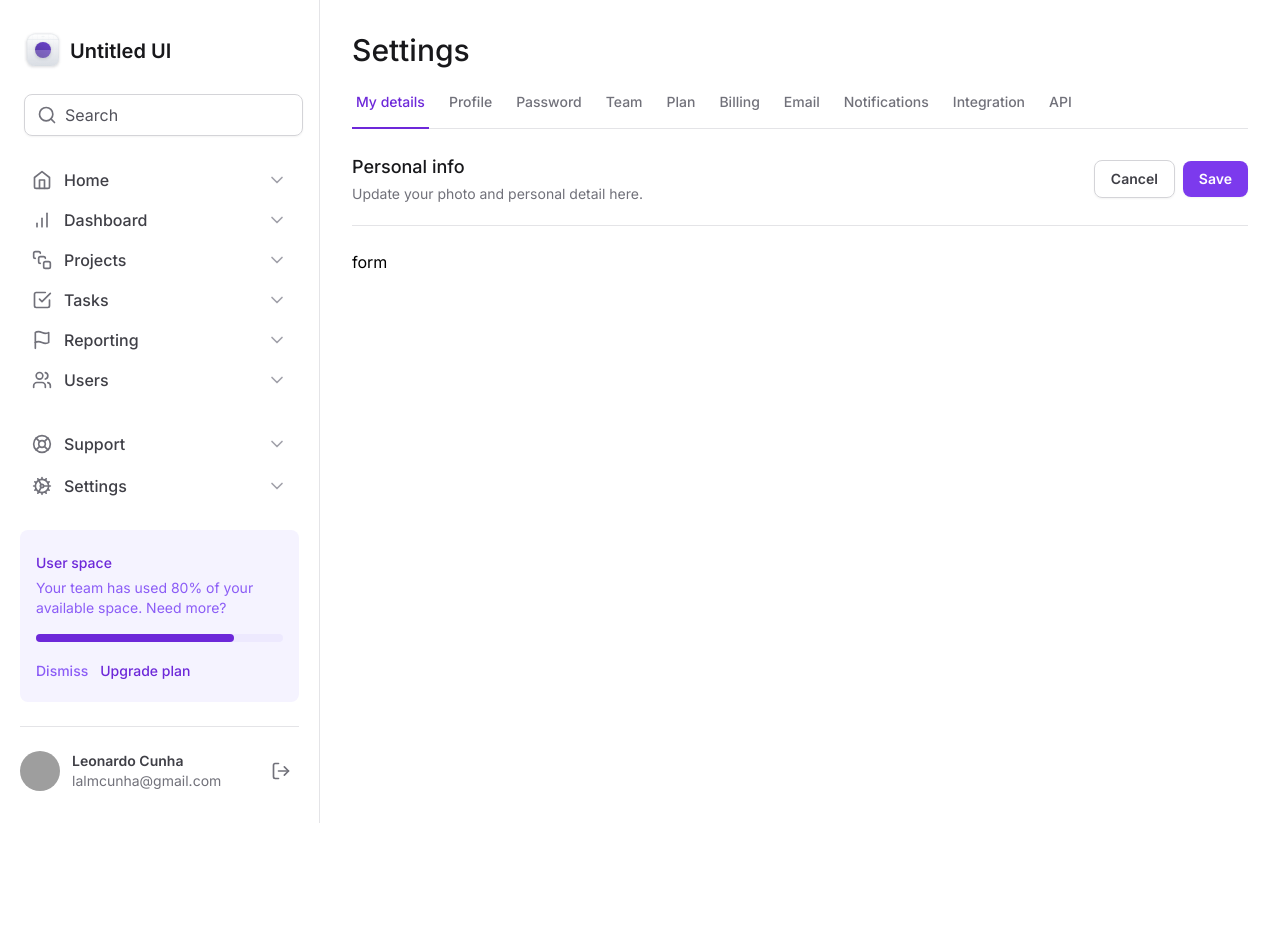
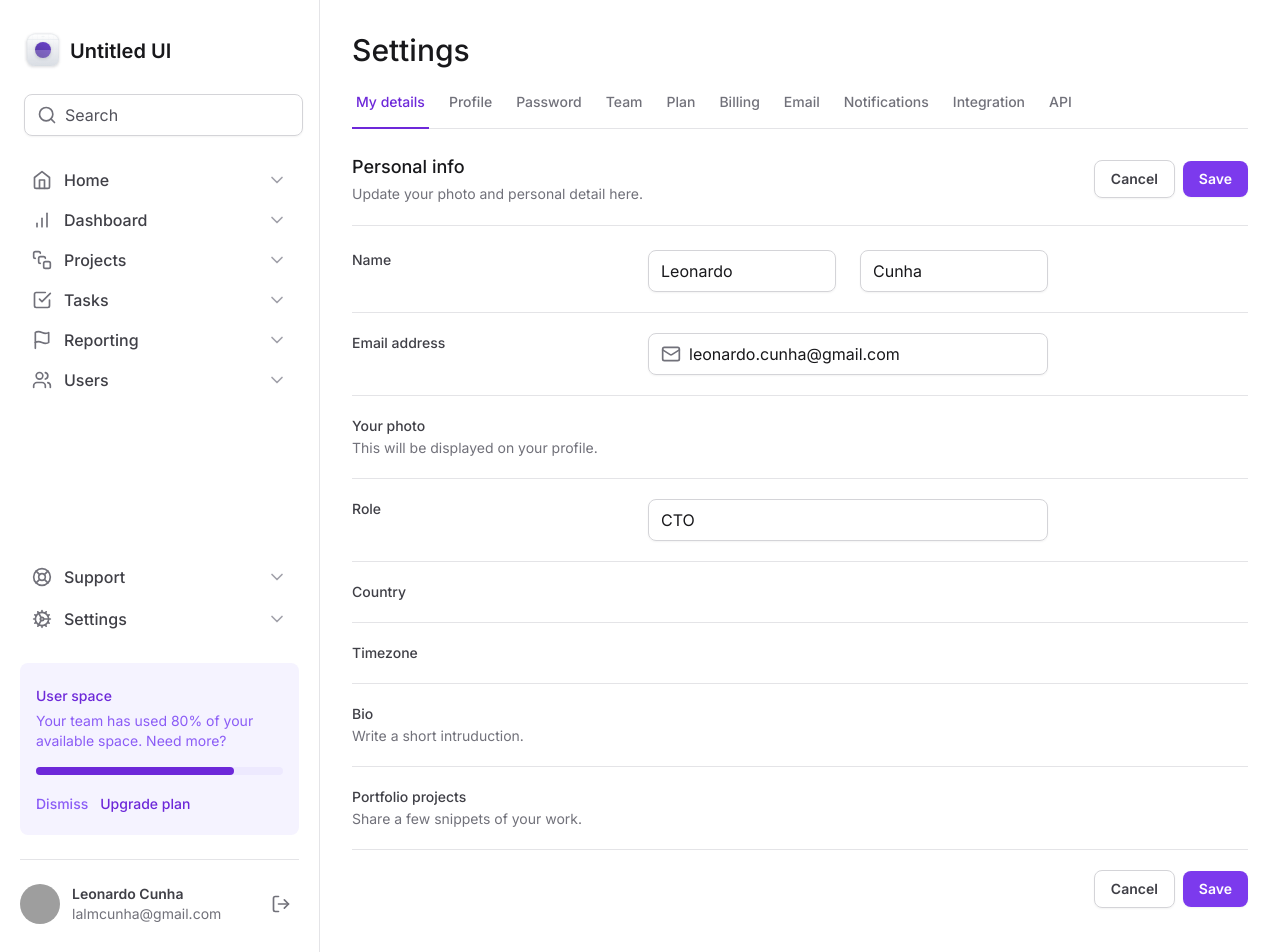
Before and after one commit to ahnucl/ignite-curso-tailwind-next, a Next.js app: page / in a window 1280 px wide. Shown: the top 952 px of the page. Before the commit the page ends 823 px from the top, so only its background shows below. Built offline with nearby package versions, Linux system fonts and the light colour scheme; grey boxes are pictures that could not be loaded.

Commit message:
Cria campos do form

```diff
--- a/src/app/page.tsx
+++ b/src/app/page.tsx
@@ -1,4 +1,6 @@
 import { SettingsTabs } from '@/components/SettingsTabs'
+import * as Input from '@/components/Input'
+import { Mail } from 'lucide-react'
 
 export default function Home() {
   return (
@@ -32,8 +34,135 @@
           </div>
         </div>
 
-        <form action="" id="settings" className="mt-6 flex w-full flex-col ">
-          form
+        <form
+          action=""
+          id="settings"
+          className="mt-6 flex w-full flex-col gap-5 divide-y divide-zinc-200"
+        >
+          <div className="grid-cols-form grid gap-3">
+            <label
+              htmlFor="firstName"
+              className="text-sm font-medium text-zinc-700"
+            >
+              Name
+            </label>
+
+            <div className="grid-cols-2 grid gap-6">
+              <Input.Root>
+                <Input.Control id="firstName" defaultValue="Leonardo" />
+              </Input.Root>
+
+              <Input.Root>
+                <Input.Control defaultValue="Cunha" />
+              </Input.Root>
+            </div>
+          </div>
+
+          <div className="grid-cols-form grid gap-3 pt-5">
+            <label
+              htmlFor="email"
+              className="text-sm font-medium text-zinc-700"
+            >
+              Email address
+            </label>
+
+            <Input.Root>
+              <Input.Prefix>
+                <Mail className="h-5 w-5 text-zinc-500" />
+              </Input.Prefix>
+              <Input.Control
+                id="email"
+                type="email"
+                defaultValue="leonardo.cunha@gmail.com"
+              />
+            </Input.Root>
+          </div>
+
+          <div className="grid-cols-form grid gap-3 pt-5">
+            <label
+              htmlFor="photo"
+              className="text-sm font-medium text-zinc-700"
+            >
+              Your photo
+              <span className="mt-0.5 block text-sm font-normal text-zinc-500">
+                This will be displayed on your profile.
+              </span>
+            </label>
+
+            <div></div>
+          </div>
+
+          <div className="grid-cols-form grid gap-3 pt-5">
+            <label htmlFor="role" className="text-sm font-medium text-zinc-700">
+              Role
+            </label>
+
+            <Input.Root>
+              <Input.Control id="role" defaultValue="CTO" />
+            </Input.Root>
+          </div>
+
+          <div className="grid-cols-form grid gap-3 pt-5">
+            <label
+              htmlFor="country"
+              className="text-sm font-medium text-zinc-700"
+            >
+              Country
+            </label>
+
+            <div></div>
+          </div>
+
+          <div className="grid-cols-form grid gap-3 pt-5">
+            <label
+              htmlFor="timezone"
+              className="text-sm font-medium text-zinc-700"
+            >
+              Timezone
+            </label>
+
+            <div></div>
+          </div>
+
+          <div className="grid-cols-form grid gap-3 pt-5">
+            <label htmlFor="bio" className="text-sm font-medium text-zinc-700">
+              Bio
+              <span className="mt-0.5 block text-sm font-normal text-zinc-500">
+                Write a short intruduction.
+              </span>
+            </label>
+
+            <div></div>
+          </div>
+
+          <div className="grid-cols-form grid gap-3 pt-5">
+            <label
+              htmlFor="projects"
+              className="text-sm font-medium text-zinc-700"
+            >
+              Portfolio projects
+              <span className="mt-0.5 block text-sm font-normal text-zinc-500">
+                Share a few snippets of your work.
+              </span>
+            </label>
+
+            <div></div>
+          </div>
+
+          <div className="flex items-center justify-end gap-2 pt-5">
+            <button
+              className="rounded-lg border border-zinc-300 px-4 py-2 text-sm font-semibold text-zinc-700 shadow-sm hover:bg-zinc-50"
+              type="button"
+            >
+              Cancel
+            </button>
+            <button
+              className="rounded-lg bg-violet-600 px-4 py-2 text-sm font-semibold text-white shadow-sm hover:bg-violet-700"
+              type="submit"
+            >
+              Save
+            </button>
+          </div>
         </form>
       </div>
     </>
--- a/tailwind.config.ts
+++ b/tailwind.config.ts
@@ -3,10 +3,12 @@
 const config: Config = {
   content: ['./src/**/*.tsx'],
   theme: {
-    extend: {},
-    gridTemplateColumns: {
-      app: 'minmax(15rem, 20rem) 1fr',
-      profile: 'max-content 1fr min-content',
+    extend: {
+      gridTemplateColumns: {
+        app: 'minmax(15rem, 20rem) 1fr',
+        profile: 'max-content 1fr min-content',
+        form: 'minmax(7.5rem, 17.5rem) minmax(25rem, 1fr) minmax(0, 15rem)',
+      },
     },
   },
   plugins: [],
```
